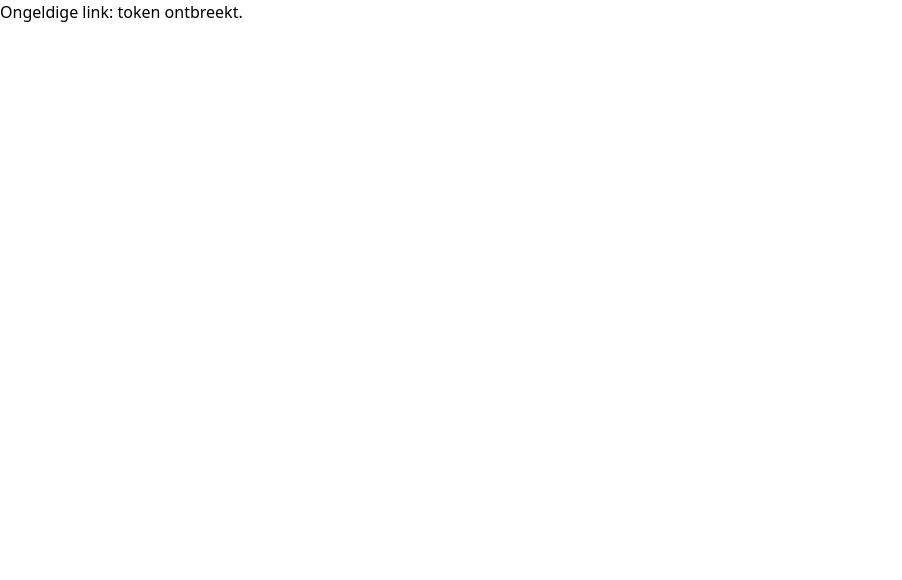
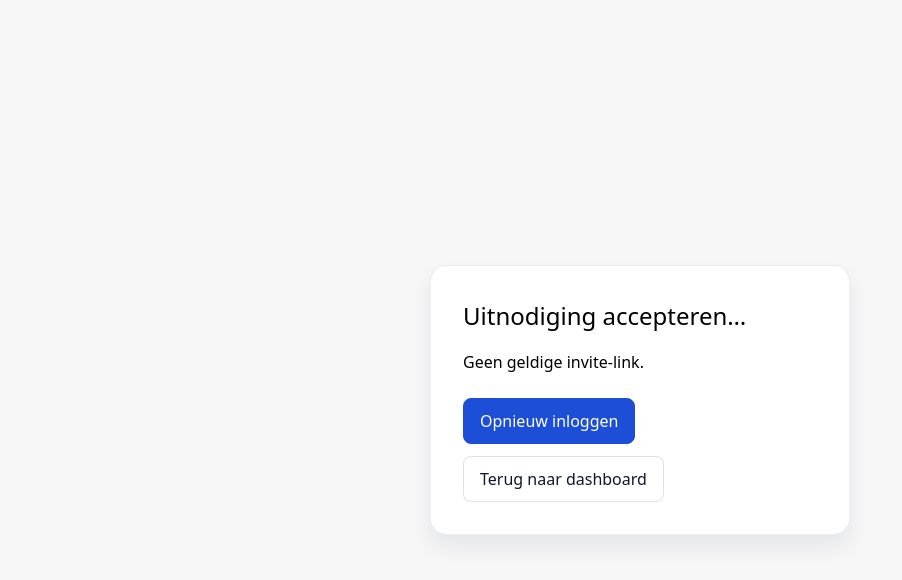
Before and after one commit to Blueline118/Blueline_chatpilotv2, a React (Vite) app: page /accept-invite in a window 1280 px wide. Shown: the top 580 px of the page, without its empty margins (0-902 px from the left). Built offline with nearby package versions, Linux system fonts and the light colour scheme; no server answers.

Commit message:
Add accept invite flow

```diff
--- a/src/pages/AcceptInvite.jsx
+++ b/src/pages/AcceptInvite.jsx
@@ -1,67 +1,205 @@
-import { useEffect, useState } from 'react';
-import { useLocation } from 'react-router-dom';
+import { useEffect, useMemo, useState } from 'react';
+import { useLocation, useNavigate } from 'react-router-dom';
+import { getAccessToken } from '../lib/getAccessToken';
+
+const MEMBERS_ROUTE = '/app/members';
+const DASHBOARD_ROUTE = '/app';
+const LOGIN_WITH_NEXT = `/login?next=${encodeURIComponent(MEMBERS_ROUTE)}`;
+const DEFAULT_ERROR = 'Er ging iets mis. Probeer later opnieuw.';
+
+async function extractErrorMessage(response) {
+  try {
+    const text = await response.text();
+    if (!text) {
+      return DEFAULT_ERROR;
+    }
+
+    try {
+      const data = JSON.parse(text);
+      if (typeof data?.error === 'string' && data.error.trim()) {
+        return data.error.trim();
+      }
+      if (
+        data &&
+        typeof data.error === 'object' &&
+        data.error !== null &&
+        'message' in data.error &&
+        typeof data.error.message === 'string' &&
+        data.error.message.trim()
+      ) {
+        return data.error.message.trim();
+      }
+    } catch {
+      if (text.trim()) {
+        return text.trim();
+      }
+    }
+
+    if (text.trim()) {
+      return text.trim();
+    }
+  } catch {
+    // ignore and fall back
+  }
+  return DEFAULT_ERROR;
+}
 
 export default function AcceptInvite() {
   const location = useLocation();
-  const qs = new URLSearchParams(location.search);
-  const token = qs.get('token');
-  const [status, setStatus] = useState(
-    token ? 'Bezig met uitnodiging accepteren...' : 'Ongeldige link: token ontbreekt.'
+  const navigate = useNavigate();
+
+  const token = useMemo(() => {
+    const params = new URLSearchParams(location.search);
+    const raw = params.get('token');
+    return raw ? raw.trim() : '';
+  }, [location.search]);
+
+  const [status, setStatus] = useState(() => (token ? 'loading' : 'missing'));
+  const [message, setMessage] = useState(() =>
+    token ? 'Bezig met accepteren…' : 'Geen geldige invite-link.'
   );
 
   useEffect(() => {
-    let cancelled = false;
+    let isCancelled = false;
+    let redirectTimer;
 
     if (!token) {
-      setStatus('Ongeldige link: token ontbreekt.');
+      setStatus('missing');
+      setMessage('Geen geldige invite-link.');
       return () => {
-        cancelled = true;
+        if (redirectTimer) {
+          clearTimeout(redirectTimer);
+        }
       };
     }
 
-    async function acceptWithoutLogin() {
-      setStatus('Bezig met uitnodiging accepteren...');
+    const acceptInvite = async () => {
+      setStatus('loading');
+      setMessage('Bezig met accepteren…');
 
       try {
-        const res = await fetch(
-          `/.netlify/functions/acceptInvite?token=${encodeURIComponent(token)}&noRedirect=1`
-        );
+        const accessToken = await getAccessToken();
+        const headers = { 'Content-Type': 'application/json' };
 
-        if (cancelled) return;
+        if (accessToken) {
+          headers.Authorization = `Bearer ${accessToken}`;
+        }
 
-        if (res.status === 401) {
-          const next = encodeURIComponent(
-            window.location.pathname + window.location.search
-          );
-          window.location.assign(`/login?next=${next}`);
+        const response = await fetch('/.netlify/functions/invites-accept', {
+          method: 'POST',
+          headers,
+          body: JSON.stringify({ token }),
+        });
+
+        if (isCancelled) return;
+
+        if (response.ok) {
+          setStatus('success');
+          setMessage('Uitnodiging geaccepteerd. Even geduld…');
+          redirectTimer = window.setTimeout(() => {
+            navigate(MEMBERS_ROUTE, { replace: true });
+          }, 1200);
           return;
         }
 
-        const data = await res.json().catch(() => ({}));
-        if (!res.ok) {
-          setStatus(data?.error || 'Kon uitnodiging niet accepteren.');
+        if (response.status === 401 || response.status === 403) {
+          setStatus('unauthorized');
+          setMessage('Log in om de uitnodiging te accepteren.');
           return;
         }
 
-        setStatus('Uitnodiging geaccepteerd. Je wordt doorgestuurd...');
-        const redirectTarget =
-          typeof data?.redirectTo === 'string' && data.redirectTo
-            ? data.redirectTo
-            : '/app?invite=accepted';
-        window.location.assign(redirectTarget);
-      } catch (e) {
-        if (!cancelled) {
-          setStatus('Onverwachte fout bij accepteren.');
+        if (response.status === 400 || response.status === 410) {
+          setStatus('error');
+          setMessage('Deze uitnodiging is ongeldig of verlopen.');
+          return;
         }
+
+        const errorMessage = await extractErrorMessage(response);
+        if (isCancelled) return;
+        setStatus('error');
+        setMessage(errorMessage);
+      } catch (error) {
+        if (isCancelled) return;
+        setStatus('error');
+        setMessage(DEFAULT_ERROR);
       }
-    }
+    };
 
-    acceptWithoutLogin();
+    acceptInvite();
 
     return () => {
-      cancelled = true;
+      isCancelled = true;
+      if (redirectTimer) {
+        clearTimeout(redirectTimer);
+      }
     };
-  }, [token, location.pathname, location.search]);
+  }, [token, navigate]);
 
-  return <div>{status}</div>;
+  const showLoginCta = status === 'missing' || status === 'unauthorized' || status === 'error';
+  const showDashboardCta = status === 'missing' || status === 'error';
+
+  return (
+    <div
+      style={{
+        minHeight: '100vh',
+        display: 'flex',
+        alignItems: 'center',
+        justifyContent: 'center',
+        padding: 16,
+        background: '#f7f7f8',
+      }}
+    >
+      <div
+        style={{
+          width: '100%',
+          maxWidth: 420,
+          background: '#fff',
+          borderRadius: 16,
+          padding: 32,
+          boxShadow: '0 12px 24px rgba(15, 23, 42, 0.08)',
+          border: '1px solid rgba(15, 23, 42, 0.08)',
+        }}
+      >
+        <h1 style={{ marginBottom: 16, fontSize: 24 }}>Uitnodiging accepteren…</h1>
+        <p style={{ marginBottom: showLoginCta || showDashboardCta ? 24 : 0 }}>{message}</p>
+
+        {(showLoginCta || showDashboardCta) && (
+          <div style={{ display: 'flex', gap: 12, flexWrap: 'wrap' }}>
+            {showLoginCta && (
+              <button
+                type="button"
+                onClick={() => window.location.assign(LOGIN_WITH_NEXT)}
+                style={{
+                  padding: '10px 16px',
+                  borderRadius: 8,
+                  border: '1px solid #1d4ed8',
+                  background: '#1d4ed8',
+                  color: '#fff',
+                  cursor: 'pointer',
+                }}
+              >
+                Opnieuw inloggen
+              </button>
+            )}
+            {showDashboardCta && (
+              <button
+                type="button"
+                onClick={() => navigate(DASHBOARD_ROUTE)}
+                style={{
+                  padding: '10px 16px',
+                  borderRadius: 8,
+                  border: '1px solid rgba(15, 23, 42, 0.12)',
+                  background: '#fff',
+                  color: '#0f172a',
+                  cursor: 'pointer',
+                }}
+              >
+                Terug naar dashboard
+              </button>
+            )}
+          </div>
+        )}
+      </div>
+    </div>
+  );
 }
```
Also changed, not shown: src/App.jsx (+10 -0 lines).
